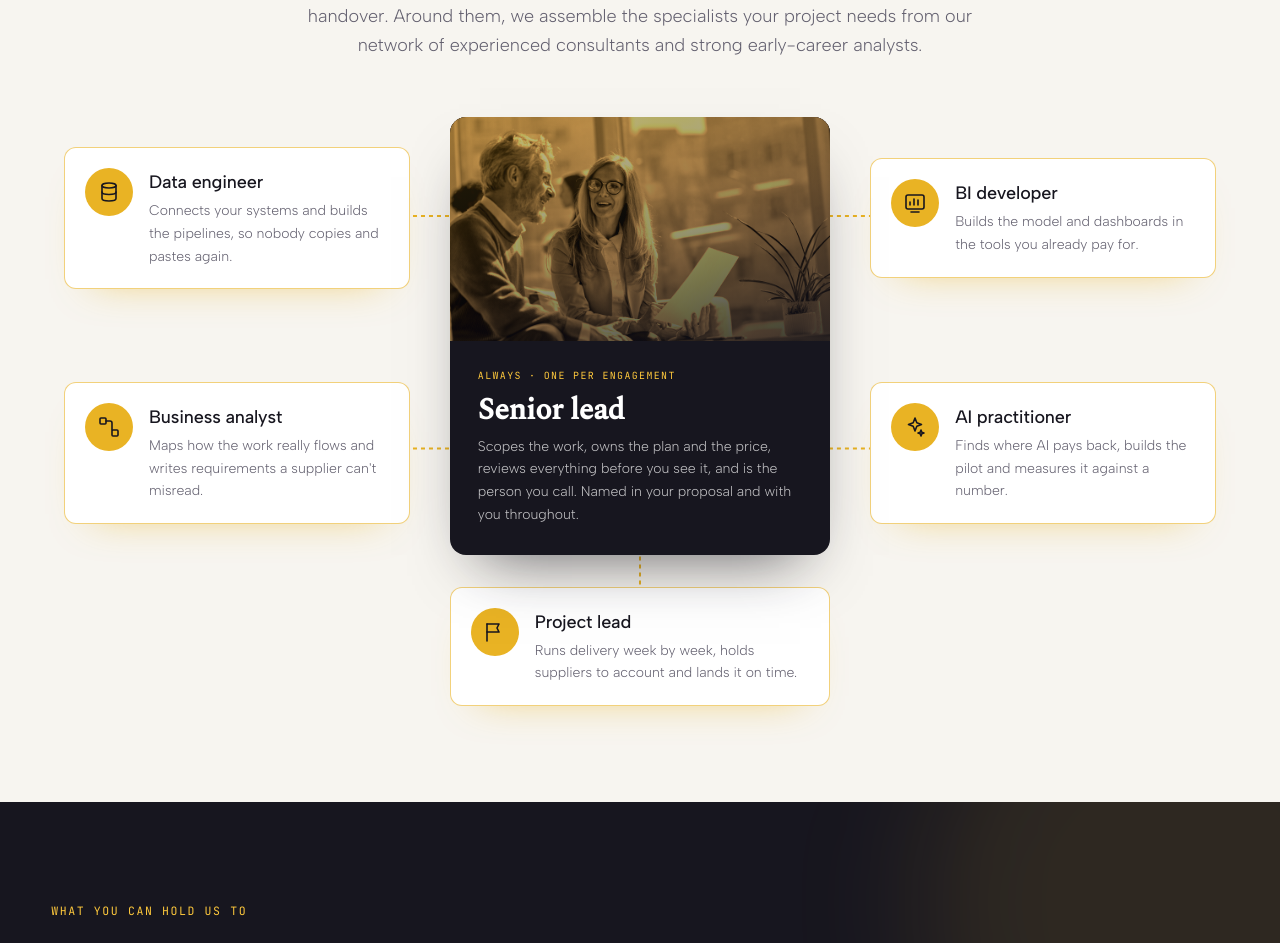
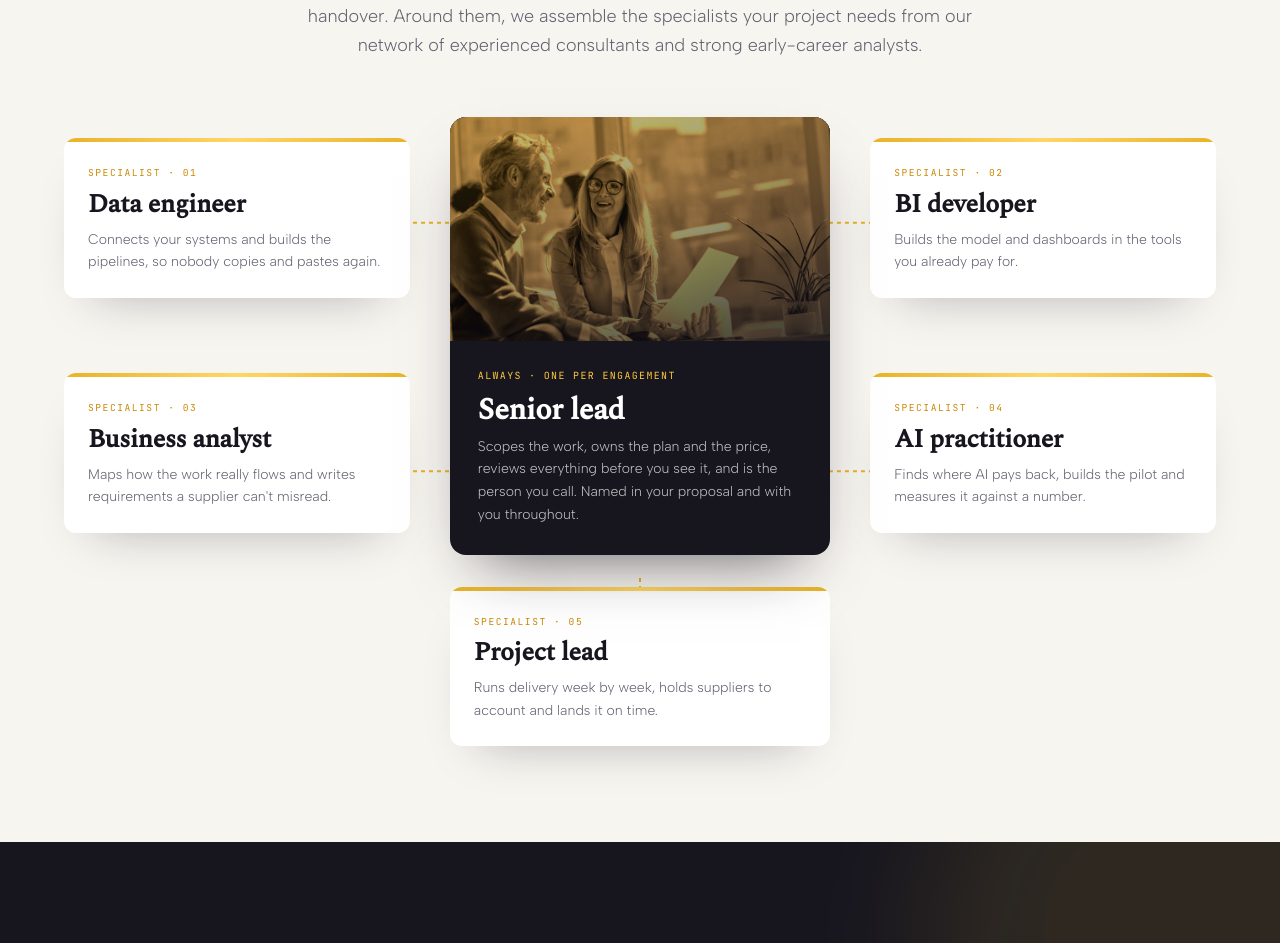
Before and after one commit to HG96-Vibe/aston-business-intelligence, a Next.js app: page /about in a window 1280 px wide. Shown: the part 2160-3103 px from the top of the page. Built offline with nearby package versions, Linux system fonts and the light colour scheme.

Commit message:
About: editorial role cards, no icons
Gold top bar, 'Specialist · 01' label and serif role name; soft shadow,
no border.

Co-Authored-By: Claude Opus 5.5 <noreply@anthropic.com>
Claude-Session: https://claude.ai/code/session_01WGkctXAFddjBkstuXQ6dLj

```diff
--- a/src/app/about/page.tsx
+++ b/src/app/about/page.tsx
@@ -1,6 +1,5 @@
 import type { Metadata } from "next";
 import Link from "next/link";
-import type { ReactNode } from "react";
 import { site } from "@/lib/site";
 import { CtaBand, PhotoBand } from "@/components/ui";
 
@@ -20,14 +19,12 @@ function Photo({ src, pos = "center", natural = false, className = "" }: { src:
   );
 }
 
-/* Simple line icons for the roles */
-const ico = (d: ReactNode) => <svg viewBox="0 0 24 24" className="h-6 w-6" fill="none" stroke="currentColor" strokeWidth="1.6" strokeLinecap="round" strokeLinejoin="round" aria-hidden="true">{d}</svg>;
-const roles: [string, string, ReactNode][] = [
-  ["Data engineer", "Connects your systems and builds the pipelines, so nobody copies and pastes again.", ico(<><ellipse cx="12" cy="5.5" rx="7" ry="2.5" /><path d="M5 5.5v13c0 1.4 3.1 2.5 7 2.5s7-1.1 7-2.5v-13" /><path d="M5 12c0 1.4 3.1 2.5 7 2.5s7-1.1 7-2.5" /></>)],
-  ["BI developer", "Builds the model and dashboards in the tools you already pay for.", ico(<><rect x="3" y="4" width="18" height="14" rx="2" /><path d="M7 14v-3M11 14V8M15 14v-5M8 21h8" /></>)],
-  ["Business analyst", "Maps how the work really flows and writes requirements a supplier can't misread.", ico(<><rect x="3" y="3" width="6" height="6" rx="1" /><rect x="15" y="15" width="6" height="6" rx="1" /><path d="M9 6h4a2 2 0 0 1 2 2v7" /></>)],
-  ["AI practitioner", "Finds where AI pays back, builds the pilot and measures it against a number.", ico(<><path d="M12 3l1.8 4.7L18.5 9.5l-4.7 1.8L12 16l-1.8-4.7L5.5 9.5l4.7-1.8z" /><path d="M18 15l.8 2.2L21 18l-2.2.8L18 21l-.8-2.2L15 18l2.2-.8z" /></>)],
-  ["Project lead", "Runs delivery week by week, holds suppliers to account and lands it on time.", ico(<><path d="M4 21V4" /><path d="M4 4h12l-2 4 2 4H4" /></>)],
+const roles: [string, string][] = [
+  ["Data engineer", "Connects your systems and builds the pipelines, so nobody copies and pastes again."],
+  ["BI developer", "Builds the model and dashboards in the tools you already pay for."],
+  ["Business analyst", "Maps how the work really flows and writes requirements a supplier can't misread."],
+  ["AI practitioner", "Finds where AI pays back, builds the pilot and measures it against a number."],
+  ["Project lead", "Runs delivery week by week, holds suppliers to account and lands it on time."],
 ];
 
 const promises = [
@@ -118,15 +115,13 @@ export default function AboutPage() {
                   <p className="mt-2 text-sm font-light leading-relaxed text-white/75">Scopes the work, owns the plan and the price, reviews everything before you see it, and is the person you call. Named in your proposal and with you throughout.</p>
                 </div>
               </div>
-              {roles.map(([t, b, icon], i) => (
-                <div
-                  key={t}
-                  className={`flex gap-4 rounded-xl border border-gold/60 bg-paper p-5 shadow-[0_20px_40px_-30px_rgba(233,179,36,.7)] transition hover:-translate-y-0.5 hover:border-gold ${["lg:col-start-1 lg:row-start-1", "lg:col-start-3 lg:row-start-1", "lg:col-start-1 lg:row-start-2", "lg:col-start-3 lg:row-start-2", "lg:col-start-2 lg:row-start-3"][i]}`}
-                >
-                  <span className="grid h-12 w-12 shrink-0 place-items-center rounded-full bg-gold text-[#17161f]">{icon}</span>
-                  <div>
-                    <h3 className="text-lg font-medium text-ink">{t}</h3>
-                    <p className="mt-1 text-sm font-light leading-relaxed text-muted">{b}</p>
+              {roles.map(([t, b], i) => (
+                <div key={t} className={`overflow-hidden rounded-xl bg-paper shadow-[0_24px_50px_-30px_rgba(23,22,31,.35)] ${["lg:col-start-1 lg:row-start-1", "lg:col-start-3 lg:row-start-1", "lg:col-start-1 lg:row-start-2", "lg:col-start-3 lg:row-start-2", "lg:col-start-2 lg:row-start-3"][i]}`}>
+                  <div className="h-1 bg-gradient-to-r from-gold via-[#ffd664] to-gold" aria-hidden="true" />
+                  <div className="p-6">
+                    <p className="font-mono text-[0.6rem] uppercase tracking-[0.16em] text-accent">Specialist · {String(i + 1).padStart(2, "0")}</p>
+                    <h3 className="mt-2 font-display text-[1.6rem] leading-tight text-ink">{t}</h3>
+                    <p className="mt-2 text-sm font-light leading-relaxed text-muted">{b}</p>
                   </div>
                 </div>
               ))}
```
